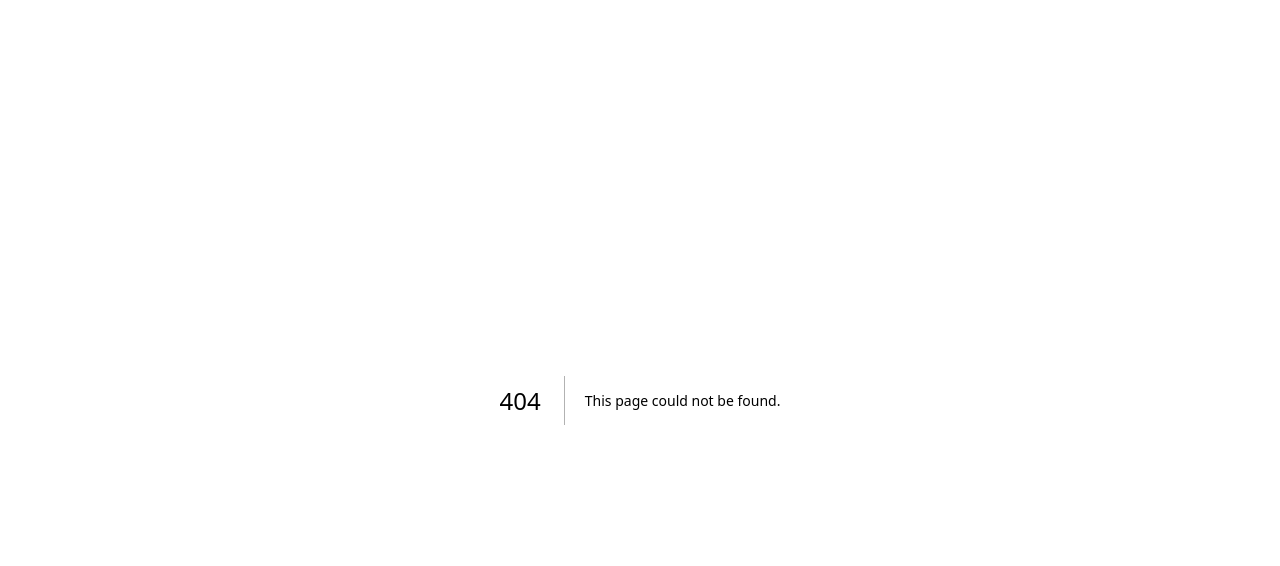
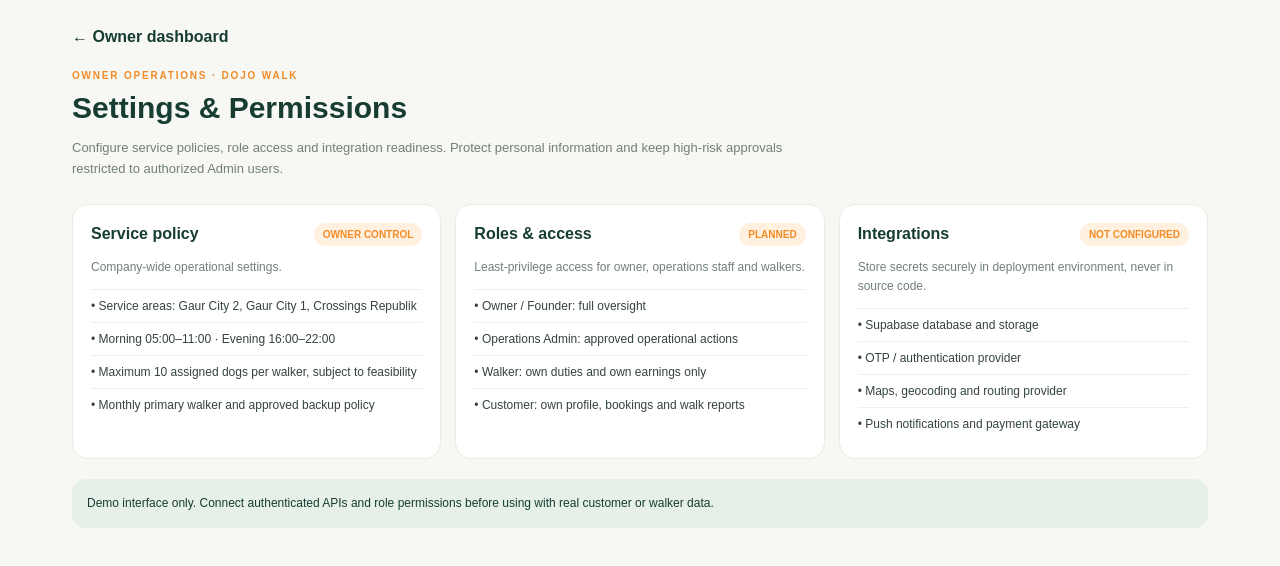
Before and after one commit to DOJOWALK/Dojo-walk-service-flow-, a Next.js app in the folder apps/admin/: page /settings in a window 1280 px wide. Before the commit this address had no page. Shown: the top 566 px of the page. Built offline with nearby package versions, Linux system fonts and the light colour scheme.

Commit message:
Add admin operational control centre pages

```diff
--- /dev/null
+++ b/apps/admin/app/settings/page.tsx
@@ -0,0 +1,6 @@
+import OpsPage from "../_components/ops-page";
+export default function Settings(){return <OpsPage title="Settings & Permissions" intro="Configure service policies, role access and integration readiness. Protect personal information and keep high-risk approvals restricted to authorized Admin users." cards={[
+{title:"Service policy",status:"OWNER CONTROL",detail:"Company-wide operational settings.",items:["Service areas: Gaur City 2, Gaur City 1, Crossings Republik","Morning 05:00–11:00 · Evening 16:00–22:00","Maximum 10 assigned dogs per walker, subject to feasibility","Monthly primary walker and approved backup policy"]},
+{title:"Roles & access",status:"PLANNED",detail:"Least-privilege access for owner, operations staff and walkers.",items:["Owner / Founder: full oversight","Operations Admin: approved operational actions","Walker: own duties and own earnings only","Customer: own profile, bookings and walk reports"]},
+{title:"Integrations",status:"NOT CONFIGURED",detail:"Store secrets securely in deployment environment, never in source code.",items:["Supabase database and storage","OTP / authentication provider","Maps, geocoding and routing provider","Push notifications and payment gateway"]}
+]}/>}
```
